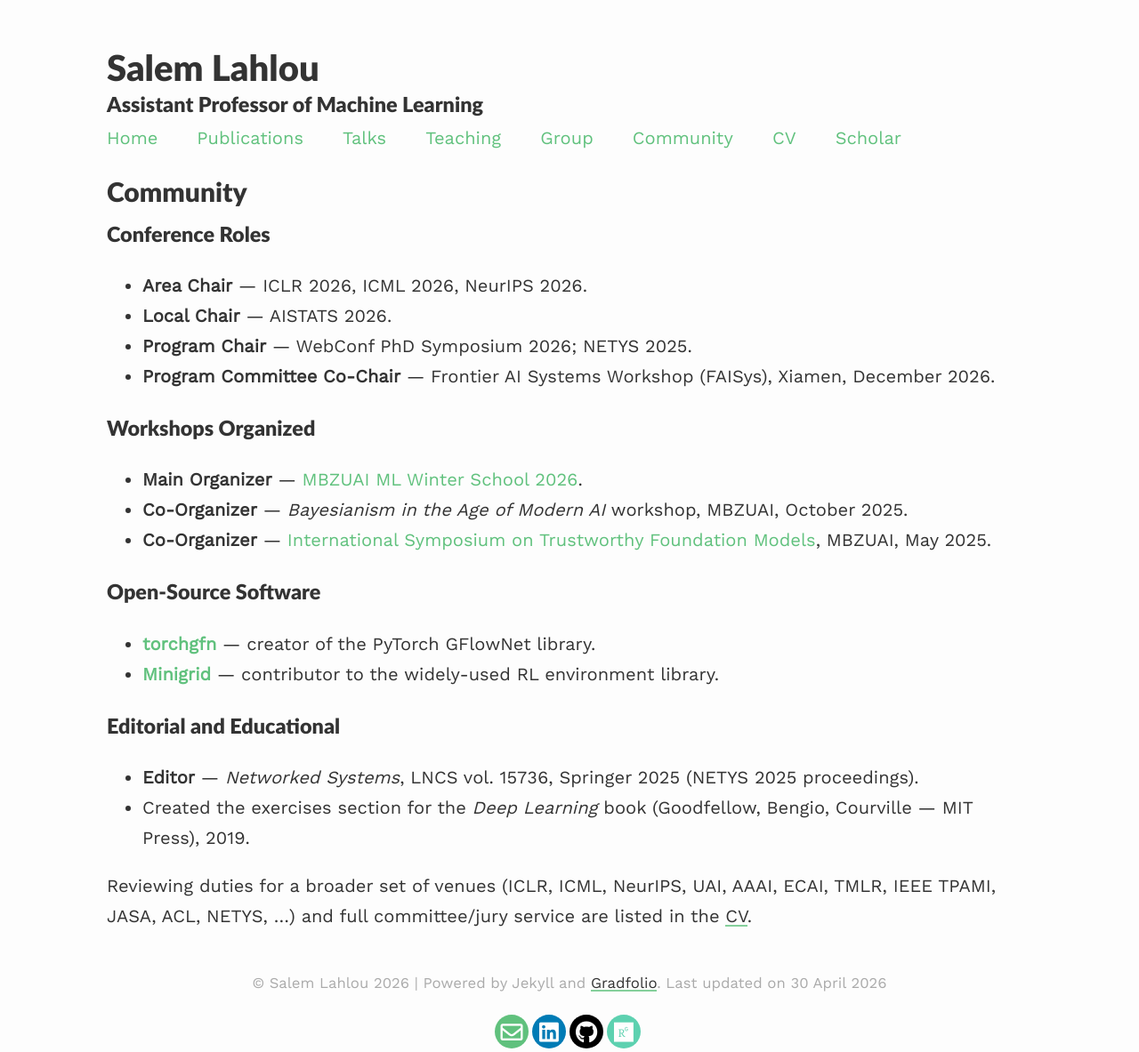
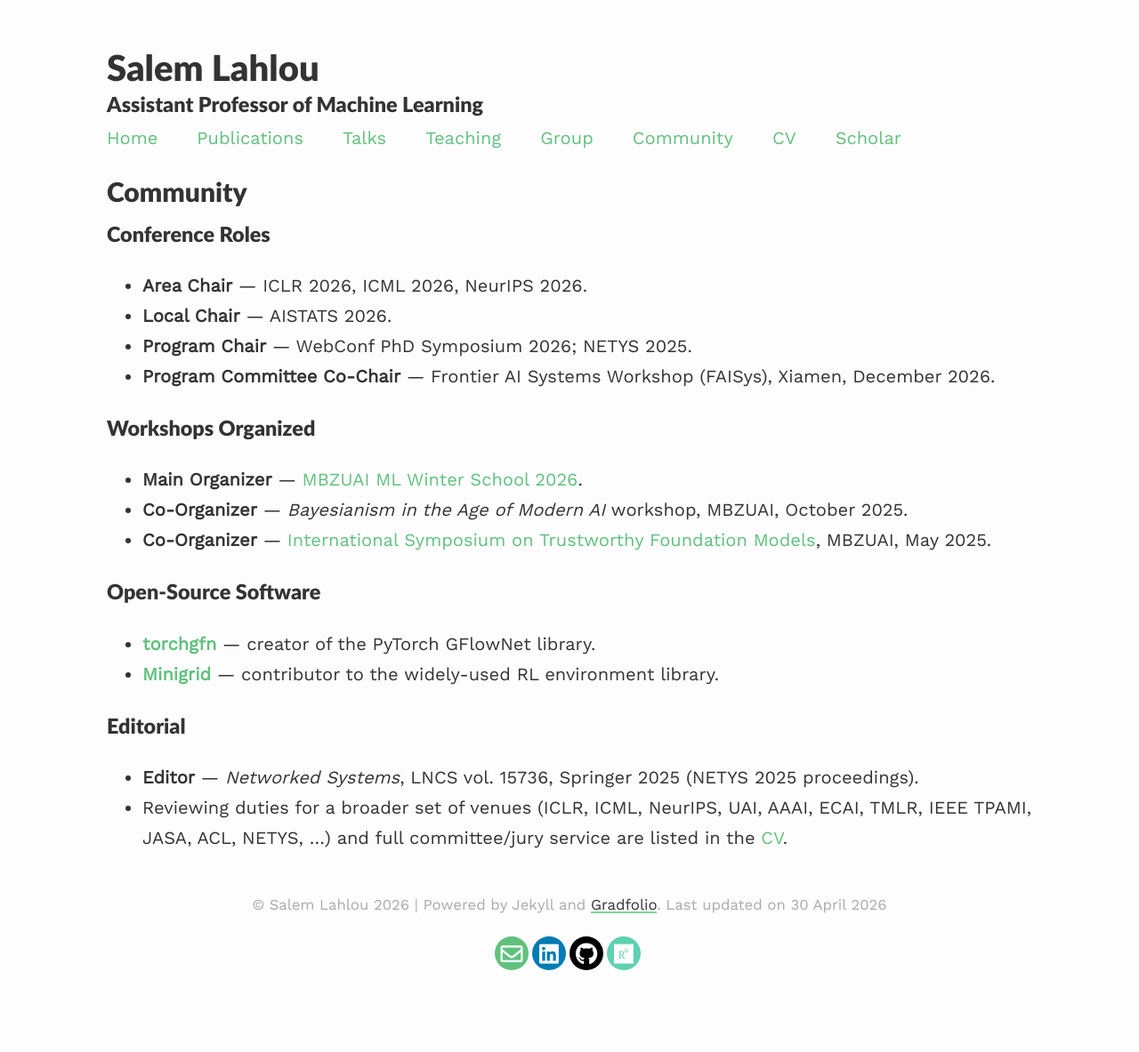
Before and after one commit to saleml/saleml.github.io, a Jekyll site: the page built from _pages/community.md, in a window 1280 px wide. Shown: the whole page at 89% size. Built offline with Jekyll 4.4.1, drawn with Linux system fonts in a browser that asks for light colours; nearby versions of some CDN libraries; after the commit the page ends 1095 px from its top, so only the background shows below that.

Commit message:
Refine community page content by removing outdated editorial duties and adjusting section headings for clarity. Updated the editorial section to focus on current roles and responsibilities.

```diff
--- a/_pages/community.md
+++ b/_pages/community.md
@@ -25,9 +25,7 @@ published: true
 - <a href="https://github.com/GFNOrg/torchgfn" target="_blank"><strong>torchgfn</strong></a> &mdash; creator of the PyTorch GFlowNet library.
 - <a href="https://github.com/Farama-Foundation/Minigrid" target="_blank"><strong>Minigrid</strong></a> &mdash; contributor to the widely-used RL environment library.
 
-### Editorial and Educational
+### Editorial
 
 - **Editor** &mdash; *Networked Systems*, LNCS vol. 15736, Springer 2025 (NETYS 2025 proceedings).
-- Created the exercises section for the <em>Deep Learning</em> book (Goodfellow, Bengio, Courville &mdash; MIT Press), 2019.
-
-Reviewing duties for a broader set of venues (ICLR, ICML, NeurIPS, UAI, AAAI, ECAI, TMLR, IEEE TPAMI, JASA, ACL, NETYS, ...) and full committee/jury service are listed in the <a href="{{site.baseurl}}/assets/files/CV.pdf" target="_blank">CV</a>.
+- Reviewing duties for a broader set of venues (ICLR, ICML, NeurIPS, UAI, AAAI, ECAI, TMLR, IEEE TPAMI, JASA, ACL, NETYS, ...) and full committee/jury service are listed in the <a href="{{site.baseurl}}/assets/files/CV.pdf" target="_blank">CV</a>.
```
